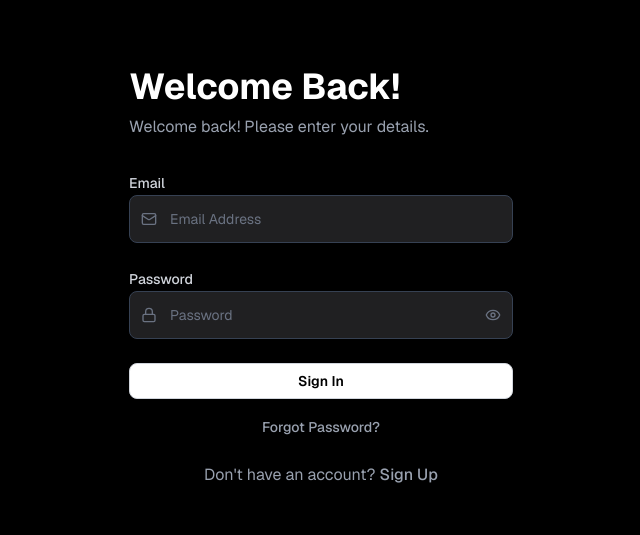
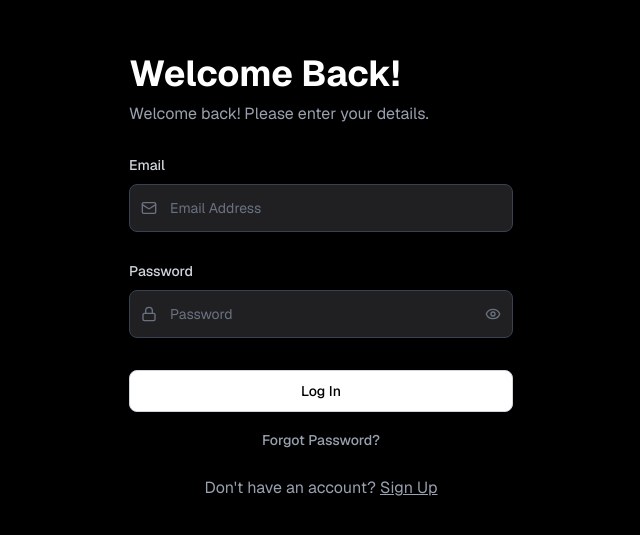
Before and after one commit to gaindunuhansith/ZFit, a Next.js app in the folder frontend/: page /login in a window 1280 px wide. Shown: the part 123-658 px from the top of the page, without its empty margins (319-959 px from the left). Built offline with nearby package versions, Linux system fonts and the light colour scheme.

Commit message:
feat: optimize the login page ui

```diff
--- /dev/null
+++ b/frontend/app/(auth)/signup/page.tsx
@@ -0,0 +1,22 @@
+import { SignupForm } from "@/components/signup-form"
+import Link from "next/link"
+
+export default function SignupPage() {
+  return (
+    <div className="min-h-screen flex flex-col">
+      <div className="flex-1 flex items-center justify-center bg-black px-4">
+        <SignupForm />
+      </div>
+      <div className="pb-8 text-center">
+        <div className="flex justify-center space-x-6 text-xs">
+          <Link href="/terms" className="text-gray-500 hover:text-gray-300 transition-colors">
+            Terms and Conditions
+          </Link>
+          <Link href="/privacy" className="text-gray-500 hover:text-gray-300 transition-colors">
+            Privacy Policy
+          </Link>
+        </div>
+      </div>
+    </div>
+  )
+}
--- a/frontend/components/login-form.tsx
+++ b/frontend/components/login-form.tsx
@@ -11,11 +11,59 @@ export function LoginForm() {
   const [showPassword, setShowPassword] = useState(false)
   const [email, setEmail] = useState("")
   const [password, setPassword] = useState("")
+  const [isLoading, setIsLoading] = useState(false)
+  const [error, setError] = useState("")
 
-  const handleSubmit = (e: React.FormEvent) => {
+  const handleSubmit = async (e: React.FormEvent) => {
     e.preventDefault()
-    // Handle login logic here
-    console.log("Login attempt:", { email, password })
+    setIsLoading(true)
+    setError("")
+
+    try {
+      const response = await fetch("http://localhost:5000/api/v1/auth/login", {
+        method: "POST",
+        headers: {
+          "Content-Type": "application/json",
+        },
+        body: JSON.stringify({
+          email,
+          password,
+        }),
+      })
+
+      const data = await response.json()
+
+      if (!response.ok) {
+        // Handle different error types
+        if (response.status === 401) {
+          setError("Invalid email or password")
+        } else if (response.status === 400) {
+          setError(data.message || "Please check your input")
+        } else if (response.status === 429) {
+          setError("Too many login attempts. Please try again later.")
+        } else {
+          setError(data.message || "Login failed. Please try again.")
+        }
+        return
+      }
+
+      // Success - handle login
+      console.log("Login successful:", data)
+
+      // Store token if provided
+      if (data.token) {
+        localStorage.setItem("token", data.token)
+      }
+
+      // Redirect to dashboard or handle success
+      window.location.href = "/"
+
+    } catch (error) {
+      console.error("Login error:", error)
+      setError("Network error. Please check your connection and try again.")
+    } finally {
+      setIsLoading(false)
+    }
   }
 
   return (
@@ -24,9 +72,14 @@ export function LoginForm() {
         <h1 className="text-4xl font-bold text-white mb-2 text-left">Welcome Back!</h1>
         <p className="text-gray-400 text-left">Welcome back! Please enter your details.</p>
       </div>
-      <form onSubmit={handleSubmit} className="space-y-6">
-        <div className="space-y-3">
-          <Label htmlFor="email" className="text-gray-300">Email</Label>
+      <form onSubmit={handleSubmit} className="space-y-8">
+        {error && (
+          <div className="p-3 bg-red-900/20 border border-red-500/50 rounded-md">
+            <p className="text-red-400 text-sm">{error}</p>
+          </div>
+        )}
+        <div>
+          <Label htmlFor="email" className="text-gray-300 block mb-3">Email</Label>
           <div className="relative">
             <Mail className="absolute left-3 top-4 h-4 w-4 text-gray-500" />
             <Input
@@ -37,11 +90,12 @@ export function LoginForm() {
               onChange={(e) => setEmail(e.target.value)}
               className="h-12 pl-10 bg-[#202022] border-gray-700 text-white placeholder:text-gray-500 focus:border-[#AAFF69] focus:ring-[#AAFF69]"
               required
+              disabled={isLoading}
             />
           </div>
         </div>
-        <div className="space-y-3">
-          <Label htmlFor="password" className="text-gray-300">Password</Label>
+        <div>
+          <Label htmlFor="password" className="text-gray-300 block mb-3">Password</Label>
           <div className="relative">
             <Lock className="absolute left-3 top-4 h-4 w-4 text-gray-500" />
             <Input
@@ -52,11 +106,13 @@ export function LoginForm() {
               onChange={(e) => setPassword(e.target.value)}
               className="h-12 pl-10 pr-10 bg-[#202022] border-gray-700 text-white placeholder:text-gray-500 focus:border-[#AAFF69] focus:ring-[#AAFF69]"
               required
+              disabled={isLoading}
             />
             <button
               type="button"
               onClick={() => setShowPassword(!showPassword)}
               className="absolute right-3 top-4 text-gray-500 hover:text-gray-400"
+              disabled={isLoading}
             >
               {showPassword ? <EyeOff className="h-4 w-4" /> : <Eye className="h-4 w-4" />}
             </button>
@@ -64,9 +120,10 @@ export function LoginForm() {
         </div>
         <Button
           type="submit"
-          className="w-full bg-white hover:bg-gray-100 text-black font-semibold border border-gray-300"
+          className="w-full px-8 py-5 bg-white hover:bg-gray-100 text-black border border-gray-300 disabled:opacity-50 disabled:cursor-not-allowed"
+          disabled={isLoading}
         >
-          Sign In
+          {isLoading ? "Logging In..." : "Log In"}
         </Button>
       </form>
       <div className="mt-4 text-center">
@@ -77,7 +134,7 @@ export function LoginForm() {
       <div className="mt-6 text-center">
         <p className="text-gray-400">
           Don&apos;t have an account?{" "}
-          <Link href="/signup" className="text-gray-400 hover:text-gray-200 font-medium">
+          <Link href="/signup" className="text-gray-400 hover:text-gray-200 underline">
             Sign Up
           </Link>
         </p>
--- /dev/null
+++ b/frontend/components/ui/checkbox.tsx
@@ -0,0 +1,39 @@
+import * as React from "react"
+import { Check } from "lucide-react"
+
+import { cn } from "@/lib/utils"
+
+interface CheckboxProps extends Omit<React.InputHTMLAttributes<HTMLInputElement>, 'type'> {
+  className?: string
+  onCheckedChange?: (checked: boolean) => void
+}
+
+const Checkbox = React.forwardRef<HTMLInputElement, CheckboxProps>(
+  ({ className, onCheckedChange, onChange, ...props }, ref) => {
+    const handleChange = (e: React.ChangeEvent<HTMLInputElement>) => {
+      onChange?.(e)
+      onCheckedChange?.(e.target.checked)
+    }
+
+    return (
+      <div className="relative">
+        <input
+          type="checkbox"
+          ref={ref}
+          className={cn(
+            "peer h-4 w-4 shrink-0 rounded-sm border border-gray-600 bg-[#202022] ring-offset-background focus-visible:outline-none focus-visible:ring-2 focus-visible:ring-[#AAFF69] focus-visible:ring-offset-2 disabled:cursor-not-allowed disabled:opacity-50",
+            className
+          )}
+          onChange={handleChange}
+          {...props}
+        />
+        <div className="absolute inset-0 flex items-center justify-center pointer-events-none">
+          <Check className="h-3 w-3 text-[#AAFF69] opacity-0 peer-checked:opacity-100 transition-opacity" />
+        </div>
+      </div>
+    )
+  }
+)
+Checkbox.displayName = "Checkbox"
+
+export { Checkbox }
--- a/frontend/package.json
+++ b/frontend/package.json
@@ -23,7 +23,8 @@
     "qr-scanner": "^1.4.2",
     "react": "19.1.0",
     "react-dom": "19.1.0",
-    "tailwind-merge": "^3.3.1"
+    "tailwind-merge": "^3.3.1",
+    "zod": "^4.1.11"
   },
   "devDependencies": {
     "@eslint/eslintrc": "^3",
```
Also changed, not shown: frontend/components/signup-form.tsx (added), 1 other file (tests, documents, lock files or other folders).
